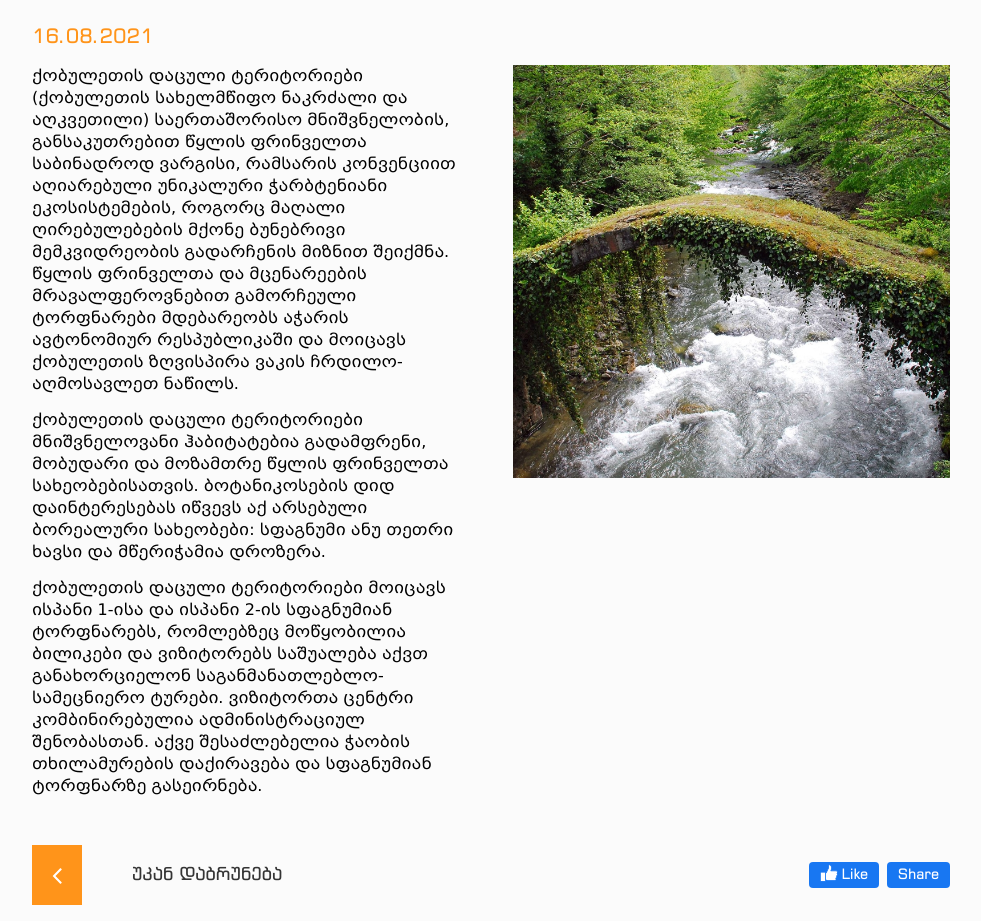
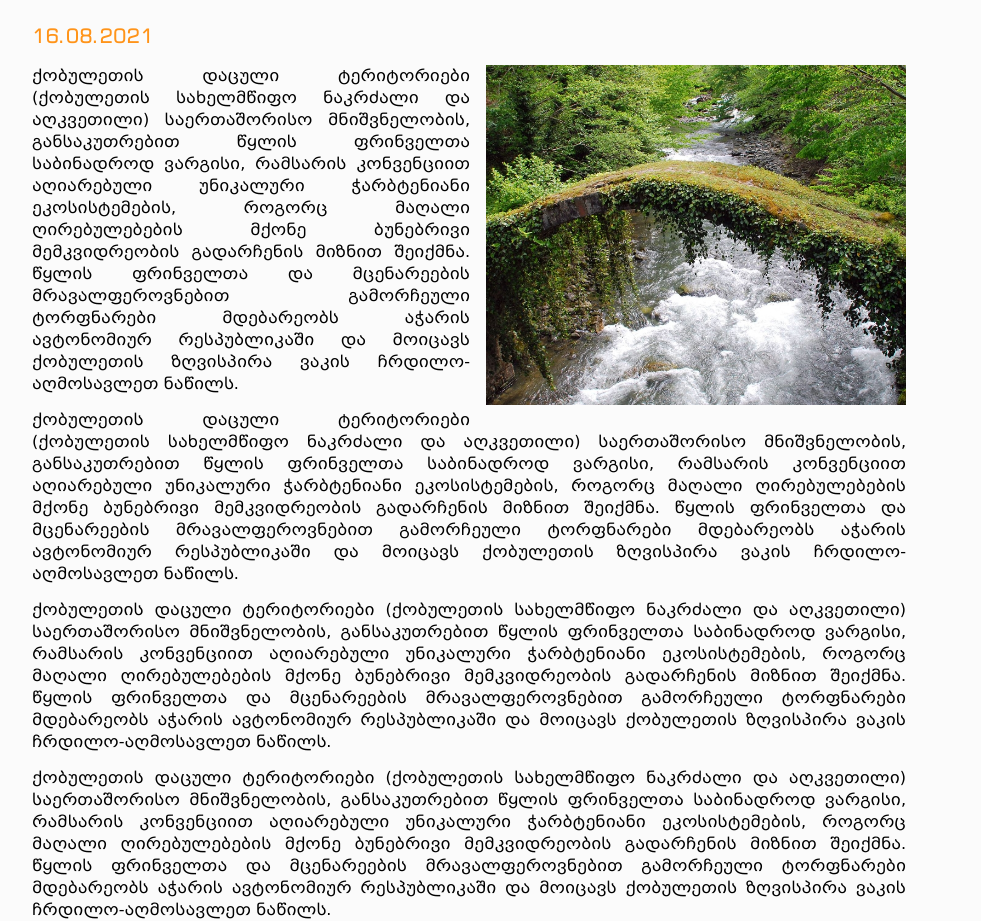
Before and after one commit to khimsh/visitkobuleti-front, a plain HTML site: page blog-news-inner.html in a window 1280 px wide. Shown: the part 287-1208 px from the top of the page, without its empty margins (149-1130 px from the left). Drawn offline with Linux system fonts and the light colour scheme; some packages are replaced by stand-ins of ours; a web font is replaced by a local one.

Commit message:
fixed blog

```diff
--- a/assets/scss/01_base/_layout.scss
+++ b/assets/scss/01_base/_layout.scss
@@ -102,16 +102,16 @@
 }
 
 .blog {
-  &__grid {
-    margin-bottom: 34px;
-
-    @media only screen and (min-width: $md) {
-      display: flex;
-      justify-content: space-between;
+  .float-right {
+    @media only screen and (min-width: $sm) {
+      float: right;
+      margin-left: 16px;
+      margin-bottom: 16px;
     }
 
-    & > * {
-      flex-basis: 50%;
+    @media only screen and (min-width: $lg) {
+      margin-left: 24px;
+      margin-bottom: 24px;
     }
   }
 
--- a/assets/scss/03_pages/_blog-news.scss
+++ b/assets/scss/03_pages/_blog-news.scss
@@ -7,4 +7,46 @@
     margin-bottom: 0.85em;
     display: block;
   }
+
+  &__photo {
+    width: 100%;
+    height: 240px;
+    overflow: hidden;
+
+    img {
+      width: 100%;
+      height: 100%;
+      object-fit: cover;
+    }
+
+    @media only screen and (min-width: $sm) {
+      width: 300px;
+    }
+
+    @media only screen and (min-width: $md) {
+      width: 420px;
+      height: 340px;
+    }
+
+    @media only screen and (min-width: $lg) {
+      width: 580px;
+    }
+
+    @media only screen and (min-width: $xl) {
+      width: 620px;
+    }
+  }
+
+  p {
+    font-family: $font-body;
+    font-size: 16px;
+    text-align: justify;
+    color: #000;
+
+    span {
+      font-family: inherit;
+      font-size: inherit;
+      color: inherit;
+    }
+  }
 }
--- a/blog-news-inner.html
+++ b/blog-news-inner.html
@@ -129,18 +129,52 @@
 
             <time class="blog-timestamp">16.08.2021</time>
 
-            <div class="blog__grid">
             <div class="blog__body">
+              <figure class="blog__photo float-right">
+                <img src="assets/images/1499840989.jpg" alt="" />
+              </figure>
               <p class="body">
                 ქობულეთის დაცული ტერიტორიები (ქობულეთის სახელმწიფო ნაკრძალი და
                 აღკვეთილი) საერთაშორისო მნიშვნელობის, განსაკუთრებით წყლის
                 ფრინველთა საბინადროდ ვარგისი, რამსარის კონვენციით აღიარებული
-                  უნიკალური ჭარბტენიანი ეკოსისტემების, როგორც მაღალი
-                  ღირებულებების მქონე ბუნებრივი მემკვიდრეობის გადარჩენის მიზნით
-                  შეიქმნა. წყლის ფრინველთა და მცენარეების მრავალფეროვნებით
-                  გამორჩეული ტორფნარები მდებარეობს აჭარის ავტონომიურ
-                  რესპუბლიკაში და მოიცავს ქობულეთის ზღვისპირა ვაკის
-                  ჩრდილო-აღმოსავლეთ ნაწილს.
+                უნიკალური ჭარბტენიანი ეკოსისტემების, როგორც მაღალი ღირებულებების
+                მქონე ბუნებრივი მემკვიდრეობის გადარჩენის მიზნით შეიქმნა. წყლის
+                ფრინველთა და მცენარეების მრავალფეროვნებით გამორჩეული ტორფნარები
+                მდებარეობს აჭარის ავტონომიურ რესპუბლიკაში და მოიცავს ქობულეთის
+                ზღვისპირა ვაკის ჩრდილო-აღმოსავლეთ ნაწილს.
+              </p>
+
+              <p class="body">
+                ქობულეთის დაცული ტერიტორიები (ქობულეთის სახელმწიფო ნაკრძალი და
+                აღკვეთილი) საერთაშორისო მნიშვნელობის, განსაკუთრებით წყლის
+                ფრინველთა საბინადროდ ვარგისი, რამსარის კონვენციით აღიარებული
+                უნიკალური ჭარბტენიანი ეკოსისტემების, როგორც მაღალი ღირებულებების
+                მქონე ბუნებრივი მემკვიდრეობის გადარჩენის მიზნით შეიქმნა. წყლის
+                ფრინველთა და მცენარეების მრავალფეროვნებით გამორჩეული ტორფნარები
+                მდებარეობს აჭარის ავტონომიურ რესპუბლიკაში და მოიცავს ქობულეთის
+                ზღვისპირა ვაკის ჩრდილო-აღმოსავლეთ ნაწილს.
+              </p>
+
+              <p class="body">
+                ქობულეთის დაცული ტერიტორიები (ქობულეთის სახელმწიფო ნაკრძალი და
+                აღკვეთილი) საერთაშორისო მნიშვნელობის, განსაკუთრებით წყლის
+                ფრინველთა საბინადროდ ვარგისი, რამსარის კონვენციით აღიარებული
+                უნიკალური ჭარბტენიანი ეკოსისტემების, როგორც მაღალი ღირებულებების
+                მქონე ბუნებრივი მემკვიდრეობის გადარჩენის მიზნით შეიქმნა. წყლის
+                ფრინველთა და მცენარეების მრავალფეროვნებით გამორჩეული ტორფნარები
+                მდებარეობს აჭარის ავტონომიურ რესპუბლიკაში და მოიცავს ქობულეთის
+                ზღვისპირა ვაკის ჩრდილო-აღმოსავლეთ ნაწილს.
+              </p>
+
+              <p class="body">
+                ქობულეთის დაცული ტერიტორიები (ქობულეთის სახელმწიფო ნაკრძალი და
+                აღკვეთილი) საერთაშორისო მნიშვნელობის, განსაკუთრებით წყლის
+                ფრინველთა საბინადროდ ვარგისი, რამსარის კონვენციით აღიარებული
+                უნიკალური ჭარბტენიანი ეკოსისტემების, როგორც მაღალი ღირებულებების
+                მქონე ბუნებრივი მემკვიდრეობის გადარჩენის მიზნით შეიქმნა. წყლის
+                ფრინველთა და მცენარეების მრავალფეროვნებით გამორჩეული ტორფნარები
+                მდებარეობს აჭარის ავტონომიურ რესპუბლიკაში და მოიცავს ქობულეთის
+                ზღვისპირა ვაკის ჩრდილო-აღმოსავლეთ ნაწილს.
               </p>
 
               <p class="body">
@@ -152,19 +186,14 @@
               </p>
 
               <p class="body">
-                  ქობულეთის დაცული ტერიტორიები მოიცავს ისპანი 1-ისა და ისპანი
-                  2-ის სფაგნუმიან ტორფნარებს, რომლებზეც მოწყობილია ბილიკები და
+                ქობულეთის დაცული ტერიტორიები მოიცავს ისპანი 1-ისა და ისპანი 2-ის
+                სფაგნუმიან ტორფნარებს, რომლებზეც მოწყობილია ბილიკები და
                 ვიზიტორებს საშუალება აქვთ განახორციელონ
                 საგანმანათლებლო-სამეცნიერო ტურები. ვიზიტორთა ცენტრი
                 კომბინირებულია ადმინისტრაციულ შენობასთან. აქვე შესაძლებელია
                 ჭაობის თხილამურების დაქირავება და სფაგნუმიან ტორფნარზე
                 გასეირნება.
               </p>
-              </div>
-
-              <figure class="blog__photo">
-                <img src="assets/images/1499840989.jpg" alt="" />
-              </figure>
             </div>
 
             <div class="blog__footer">
```
Also changed, not shown: assets/css/style.css, 1 other file. Lines whose indentation alone changed are shown as unchanged.
